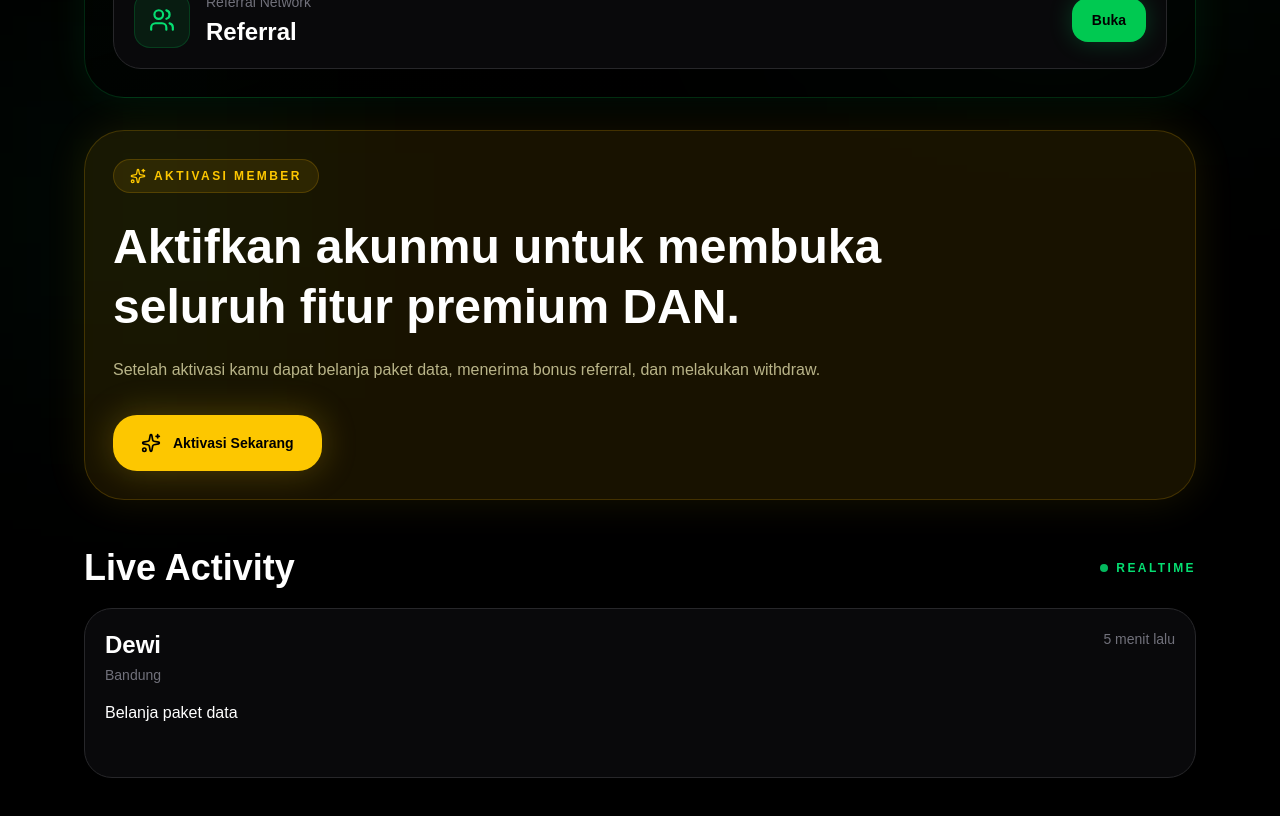
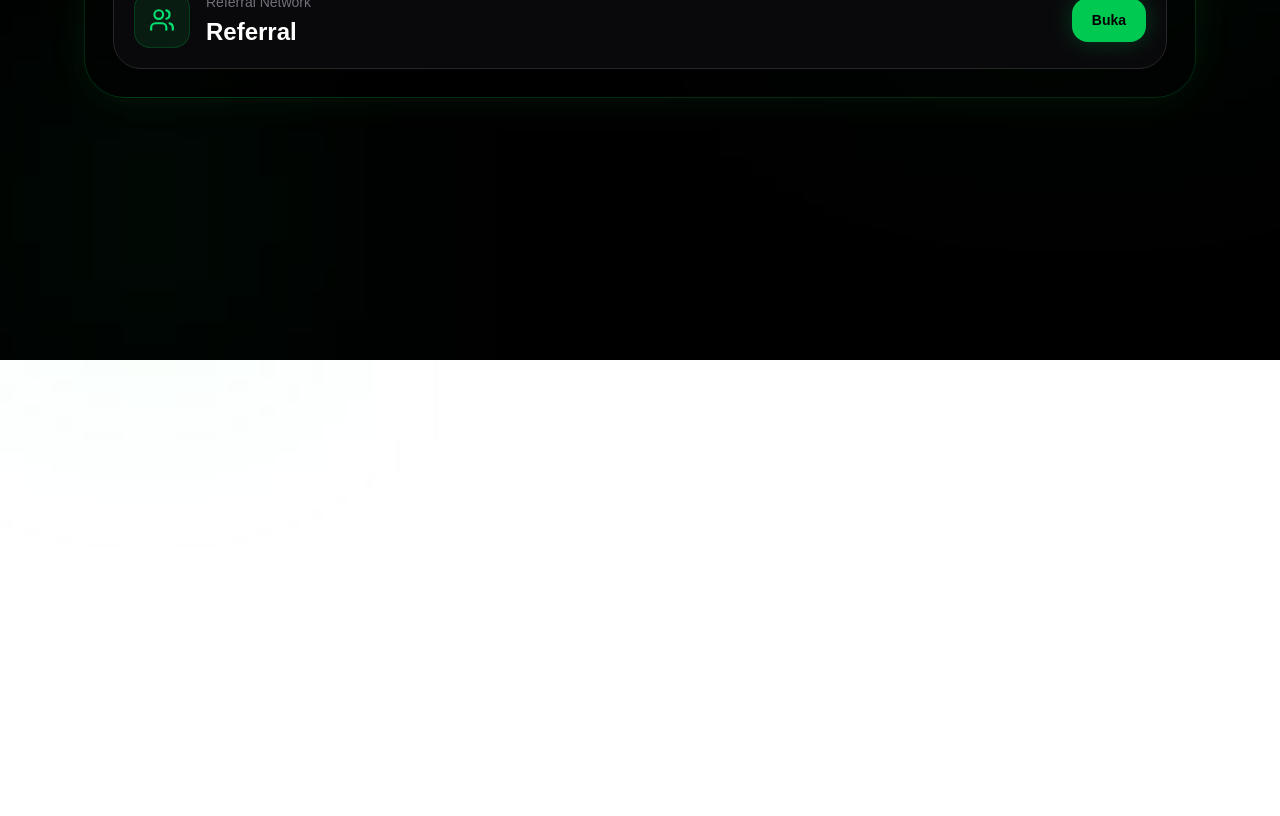
Before and after one commit to ibasnanna-sys/dan-app, a Next.js app: page /member/dashboard in a window 1280 px wide. Shown: the part 440-1256 px from the top of the page. After the commit the page ends 800 px from the top, so only its background shows below. Built offline with nearby package versions, Linux system fonts and the light colour scheme.

Commit message:
Update page.tsx

```diff
--- a/src/app/member/dashboard/page.tsx
+++ b/src/app/member/dashboard/page.tsx
@@ -318,24 +318,12 @@ export default function Home() {
             </div>
 
             {/* BONUS GRID */}
-            <div className="grid grid-cols-2 gap-4">
+            <div className="grid grid-cols-1 gap-4">
 
               <div className="rounded-[24px] border border-zinc-800 bg-black/40 p-4">
 
                 <p className="text-zinc-500 text-sm">
-                  Bonus Sponsor
-                </p>
-
-                <h3 className="text-xl sm:text-2xl font-black mt-4">
-                  Rp 0
-                </h3>
-
-              </div>
-
-              <div className="rounded-[24px] border border-zinc-800 bg-black/40 p-4">
-
-                <p className="text-zinc-500 text-sm">
-                  Bonus Referral
+                  Total Bonus
                 </p>
 
                 <h3 className="text-xl sm:text-2xl font-black mt-4">
@@ -399,205 +387,6 @@ export default function Home() {
 
         </div>
 
-        {/* MEMBER DIBEKUKAN */}
-        {memberStatus ===
-          "dibekukan" && (
-
-          <div className="relative overflow-hidden rounded-[32px] border border-orange-500/20 bg-orange-500/10 mt-8 p-6 sm:p-7 shadow-[0_0_40px_rgba(255,165,0,0.10)]">
-
-            <div className="relative z-10">
-
-              <div className="inline-flex items-center gap-2 px-4 py-2 rounded-full bg-orange-500/10 border border-orange-500/20">
-
-                <ShieldAlert
-                  size={16}
-                  className="text-orange-400"
-                />
-
-                <span className="text-orange-400 text-xs font-black tracking-[0.2em]">
-                  STATUS DIBEKUKAN
-                </span>
-
-              </div>
-
-              <h2 className="text-3xl sm:text-4xl font-black mt-6 leading-tight">
-                Akun sedang dibekukan sementara.
-              </h2>
-
-            </div>
-
-          </div>
-
-        )}
-
-        {/* FREE MEMBER */}
-        {memberStatus === "free" && (
-
-          <div className="relative overflow-hidden rounded-[32px] sm:rounded-[40px] border border-yellow-500/20 bg-yellow-500/10 mt-8 p-6 sm:p-7 shadow-[0_0_40px_rgba(250,204,21,0.10)]">
-
-            <div className="relative z-10">
-
-              <div className="inline-flex items-center gap-2 px-4 py-2 rounded-full bg-yellow-500/10 border border-yellow-500/20">
-
-                <Sparkles
-                  size={16}
-                  className="text-yellow-400"
-                />
-
-                <span className="text-yellow-400 text-xs font-black tracking-[0.2em]">
-                  AKTIVASI MEMBER
-                </span>
-
-              </div>
-
-              <h2 className="text-3xl sm:text-5xl font-black leading-tight mt-6 max-w-4xl">
-                Aktifkan akunmu untuk membuka seluruh fitur premium DAN.
-              </h2>
-
-              <p className="text-yellow-100/70 text-sm sm:text-base leading-relaxed mt-5 max-w-3xl">
-                Setelah aktivasi kamu dapat belanja paket data, menerima bonus referral, dan melakukan withdraw.
-              </p>
-
-              <Link
-                href="/member/produk"
-                className="inline-flex h-14 px-7 mt-8 rounded-3xl bg-yellow-400 hover:bg-yellow-300 transition-all duration-300 text-black font-black text-sm items-center justify-center gap-3 shadow-[0_0_35px_rgba(250,204,21,0.25)]"
-              >
-
-                <Sparkles size={20} />
-
-                Aktivasi Sekarang
-
-              </Link>
-
-            </div>
-
-          </div>
-
-        )}
-
-        {/* MEMBER MENU */}
-        {memberStatus !== "free" && (
-
-          <div className="grid grid-cols-1 sm:grid-cols-3 gap-4 mt-8">
-
-            <Link
-              href="/member/produk"
-              className="relative overflow-hidden rounded-[30px] border border-green-500/20 bg-green-500/10 p-6 shadow-[0_0_35px_rgba(0,255,120,0.08)]"
-            >
-
-              <ShoppingBag
-                size={34}
-                className="text-green-400"
-              />
-
-              <h2 className="text-2xl font-black mt-6">
-                Beli Paket Data
-              </h2>
-
-            </Link>
-
-            <Link
-              href="/member/transaksi"
-              className="relative overflow-hidden rounded-[30px] border border-zinc-800 bg-zinc-950 p-6 hover:border-green-500 transition-all duration-300"
-            >
-
-              <ReceiptText size={34} />
-
-              <h2 className="text-2xl font-black mt-6">
-                Histori Transaksi
-              </h2>
-
-            </Link>
-
-            <Link
-              href="/member/withdraw"
-              className="relative overflow-hidden rounded-[30px] border border-zinc-800 bg-zinc-950 p-6 hover:border-green-500 transition-all duration-300"
-            >
-
-              <CreditCard size={34} />
-
-              <h2 className="text-2xl font-black mt-6">
-                Withdraw
-              </h2>
-
-            </Link>
-
-          </div>
-
-        )}
-
-        {/* LIVE ACTIVITY */}
-        <div className="mt-12">
-
-          <div className="flex items-center justify-between mb-5">
-
-            <h2 className="text-2xl sm:text-4xl font-black">
-              Live Activity
-            </h2>
-
-            <div className="flex items-center gap-2">
-
-              <div className="w-2 h-2 rounded-full bg-green-400 animate-pulse"></div>
-
-              <span className="text-green-400 text-xs font-black tracking-[0.2em]">
-                REALTIME
-              </span>
-
-            </div>
-
-          </div>
-
-          <div className="relative overflow-hidden h-[170px]">
-
-            {activities.map(
-              (item, index) => (
-
-                <div
-                  key={index}
-                  className={`absolute inset-0 transition-all duration-700 ${
-                    index === activityIndex
-                      ? "opacity-100 translate-y-0"
-                      : "opacity-0 translate-y-8 pointer-events-none"
-                  }`}
-                >
-
-                  <div className="relative overflow-hidden rounded-[28px] border border-zinc-800 bg-zinc-950 p-5 h-full">
-
-                    <div className="relative z-10 flex items-start justify-between gap-4">
-
-                      <div>
-
-                        <h3 className="text-xl sm:text-2xl font-black">
-                          {item.name}
-                        </h3>
-
-                        <p className="text-zinc-500 text-sm mt-1">
-                          {item.city}
-                        </p>
-
-                        <p className="text-sm sm:text-base mt-4">
-                          {item.activity}
-                        </p>
-
-                      </div>
-
-                      <span className="text-zinc-500 text-xs sm:text-sm whitespace-nowrap">
-                        {item.time}
-                      </span>
-
-                    </div>
-
-                  </div>
-
-                </div>
-
-              )
-            )}
-
-          </div>
-
-        </div>
-
       </div>
 
     </main>
```
